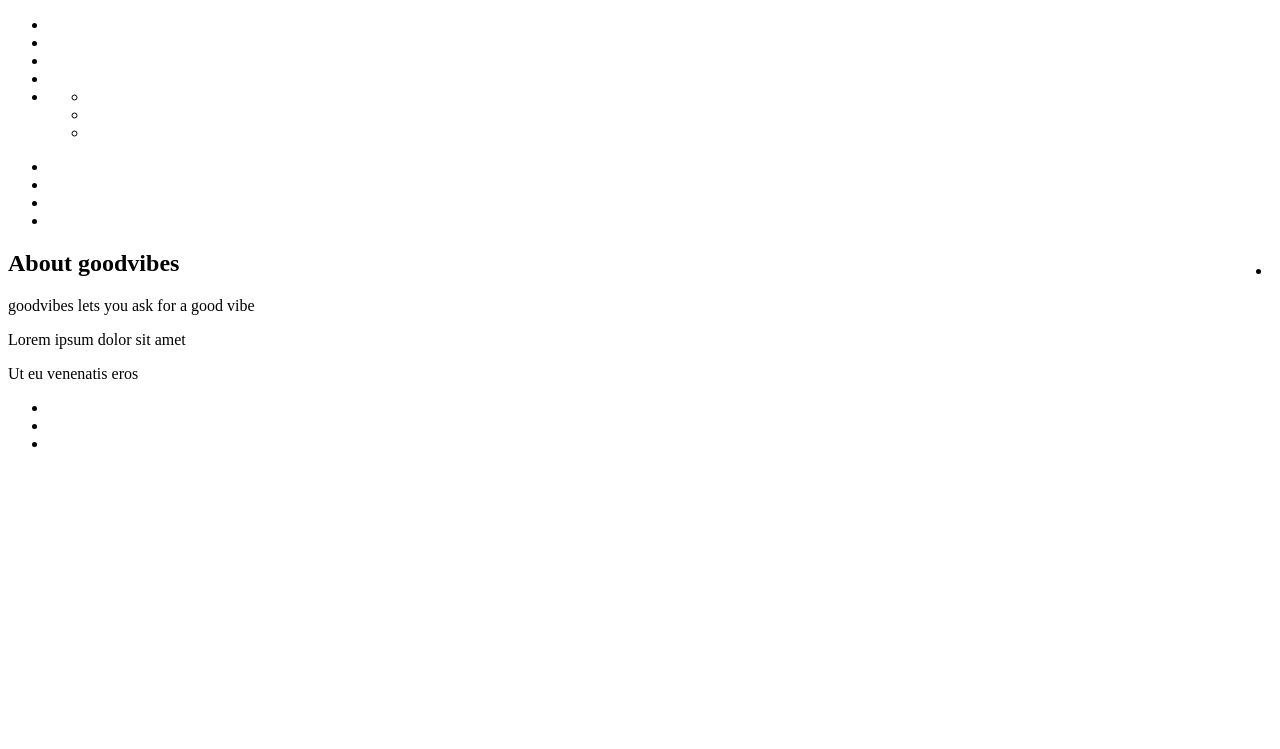
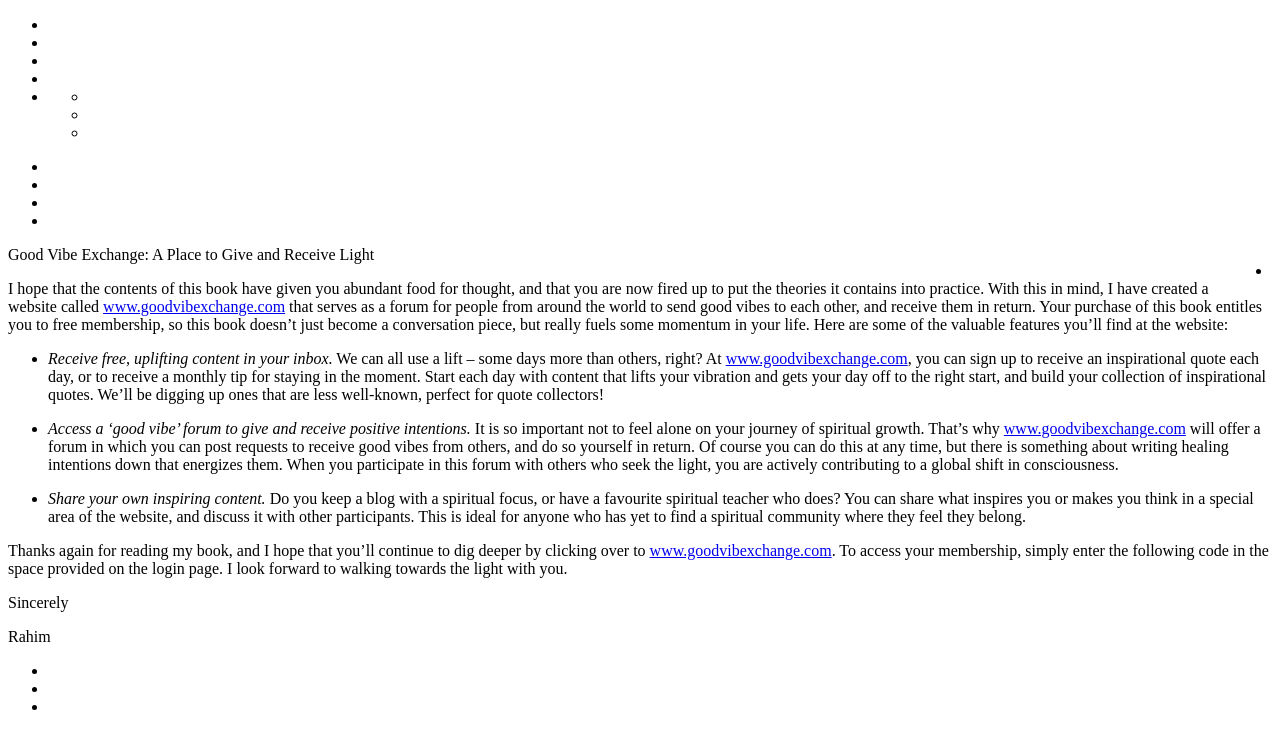
Before and after one commit to jonathanborthwick/nadim, a CakePHP app: the page made by goodvibes/app/views/pages/about.ctp in a window 1280 px wide. Shown: the top 749 px of the page. Run offline with PHP 8.4 and a stand-in for CakePHP, Linux system fonts and the light colour scheme; the template is opened without the code that fills it, so the values that code supplies are empty; some libraries are stand-ins or nearby versions.

Commit message:
Colour changes and about us

```diff
--- a/goodvibes/app/views/pages/about.ctp
+++ b/goodvibes/app/views/pages/about.ctp
@@ -1,6 +1,50 @@
-<h2>About goodvibes</h2>
-<p>goodvibes lets you ask for a good vibe</p>
+<p class="bold">Good Vibe Exchange: A Place to Give and Receive Light</p>
 
-<p>Lorem ipsum dolor sit amet</p>
+<p>I hope that the contents of this book have given you abundant food for thought, and
+that you are now fired up to put the theories it contains into practice.  With this in
+mind, I have created a website called <a href="www.goodvibexchange.com">www.goodvibexchange.com</a> that serves as a
+forum for people from around the world to send good vibes to each other, and
+receive them in return.  Your purchase of this book entitles you to free membership,
+so this book doesn’t just become a conversation piece, but really fuels some
+momentum in your life.  Here are some of the valuable features you’ll find at the
+website:</p>
 
-<p>Ut eu venenatis eros</p>
+<ul>
+   <li>
+       <p><span class="bold"><i>Receive free, uplifting content in your inbox.</i></span>  We can all use a lift – some
+      days more than others, right?  At <a href="www.goodvibexchange.com">www.goodvibexchange.com</a>, you can sign
+      up to receive an inspirational quote each day, or to receive a monthly tip for
+      staying in the moment.  Start each day with content that lifts your vibration
+      and gets your day off to the right start, and build your collection of
+      inspirational quotes.  We’ll be digging up ones that are less well-known,
+      perfect for quote collectors!</p>
+   </li>
+   <li>
+       <p><span class="bold"><i>Access a ‘good vibe’ forum to give and receive positive intentions.</i></span>
+           It is so important not to feel alone on your journey of spiritual growth.
+           That’s why <a href="www.goodvibexchange.com">www.goodvibexchange.com</a>
+           will offer a forum in which you can post requests to receive good vibes from others,
+           and do so yourself in return.  Of course you can do this at any time, but there is something about writing healing
+           intentions down that energizes them.  When you participate in this forum
+           with others who seek the light, you are actively contributing to a global shift
+           in consciousness.
+       </p>
+   </li>
+   <li>
+       <p><span class="bold"><i>Share your own inspiring content.</i></span>
+           Do you keep a blog with a spiritual focus, or have a favourite spiritual teacher who does?
+           You can share what inspires you or makes you think in a special area of the website, and discuss
+           it with other participants.  This is ideal for anyone who has yet to find a
+           spiritual community where they feel they belong.
+       </p>
+   </li>
+   </ul>
+<p>
+    Thanks again for reading my book, and I hope that you’ll continue to dig deeper by
+    clicking over to <a href="www.goodvibexchange.com">www.goodvibexchange.com</a>.  To access your membership, simply
+    enter the following code in the space provided on the login page.  I look forward to
+    walking towards the light with you.
+</p>
+<p>Sincerely</p>
+<p></p>
+<p>Rahim</p>
```
Also changed, not shown: goodvibes/app/webroot/css/skin.css (+7 -5 lines), goodvibes/nbproject/project.xml (added, +9 -0 lines), 2 other files.
